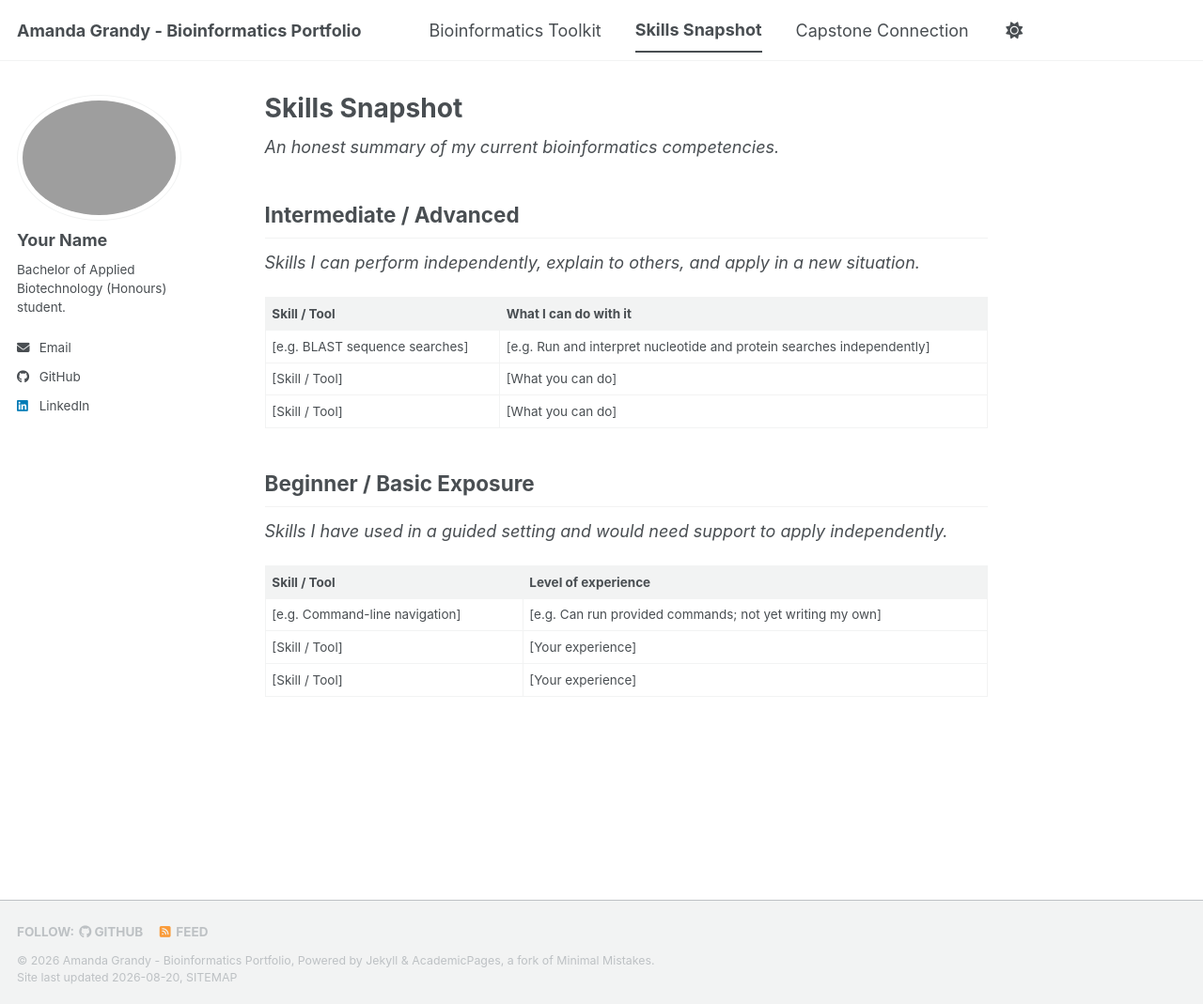
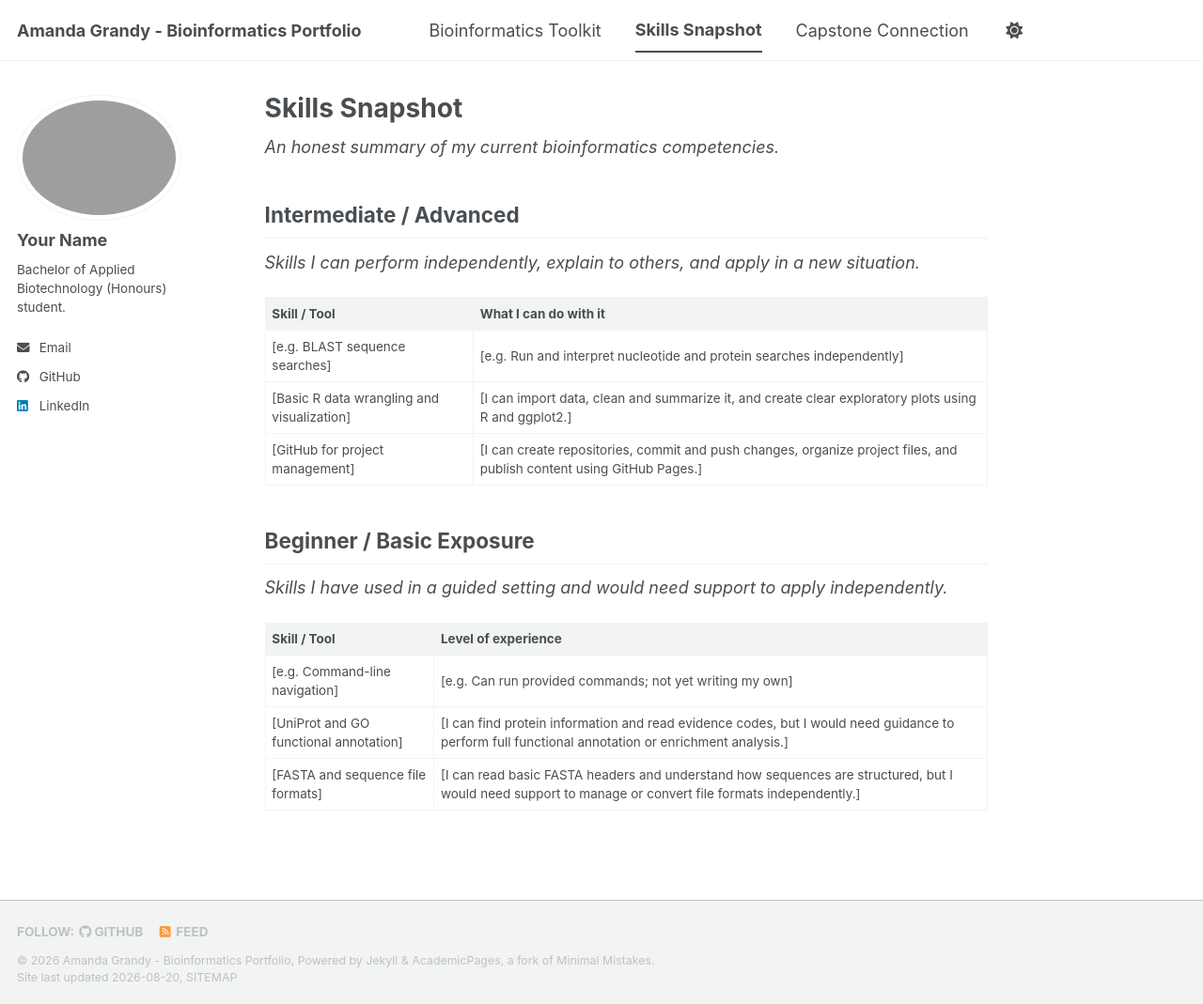
Before and after one commit to amandaegrandy-lamothe/biot74000-portfolio, a Jekyll site: the page built from _pages/skills.md, in a window 1280 px wide and 1069 px high. Shown: the whole window at 94% size. Built offline with Jekyll 4.4.1, drawn with Linux system fonts in a browser that asks for light colours; a script bundle is joined from its source files by our own code; library files that are not in the unit come from our copies; part of the change alters nothing that is shown.

Commit message:
Update skills.md
edited skills page

```diff
--- a/_pages/skills.md
+++ b/_pages/skills.md
@@ -3,31 +3,6 @@ permalink: /skills/
 title: "Skills Snapshot"
 author_profile: true
 ---
-
-<!--
-  ============================================================================
-  SECTION 3: SKILLS SNAPSHOT  (30 points)
-  ============================================================================
-  A concise, scannable summary of your bioinformatics competencies — like a
-  skills summary on a resume. An employer should be able to read it in under
-  two minutes. Be HONEST about your level at this stage of your training.
-
-  Organize skills into TWO buckets:
-    - Intermediate / Advanced  → you can perform these independently, explain
-      them to others, and apply them in a new context.
-    - Beginner / Basic Exposure → you encountered/used these in a guided way and
-      would need support to apply them independently.
-
-  Your skill levels are checked against your actual course activities — listing
-  everything as "Advanced" will cost you marks. It is completely fine (and
-  expected) for many skills to sit in the Beginner / Basic Exposure column.
-
-  HOW TO EDIT:
-    - Fill in the two tables below. Replace the example rows with your own.
-    - To add a row, copy an existing line (keep the | bars in place).
-    - Delete these grey instruction notes before you submit.
-  ============================================================================
--->
 
 _An honest summary of my current bioinformatics competencies._
 
@@ -38,8 +13,8 @@ _Skills I can perform independently, explain to others, and apply in a new situa
 | Skill / Tool | What I can do with it |
 |---|---|
 | [e.g. BLAST sequence searches] | [e.g. Run and interpret nucleotide and protein searches independently] |
-| [Skill / Tool] | [What you can do] |
-| [Skill / Tool] | [What you can do] |
+| [Basic R data wrangling and visualization] | [I can import data, clean and summarize it, and create clear exploratory plots using R and ggplot2.] |
+| [GitHub for project management] | [I can create repositories, commit and push changes, organize project files, and publish content using GitHub Pages.] |
 
 ## Beginner / Basic Exposure
 
@@ -48,5 +23,5 @@ _Skills I have used in a guided setting and would need support to apply independ
 | Skill / Tool | Level of experience |
 |---|---|
 | [e.g. Command-line navigation] | [e.g. Can run provided commands; not yet writing my own] |
-| [Skill / Tool] | [Your experience] |
-| [Skill / Tool] | [Your experience] |
+| [UniProt and GO functional annotation] | [I can find protein information and read evidence codes, but I would need guidance to perform full functional annotation or enrichment analysis.] |
+| [FASTA and sequence file formats] | [I can read basic FASTA headers and understand how sequences are structured, but I would need support to manage or convert file formats independently.] |
```
